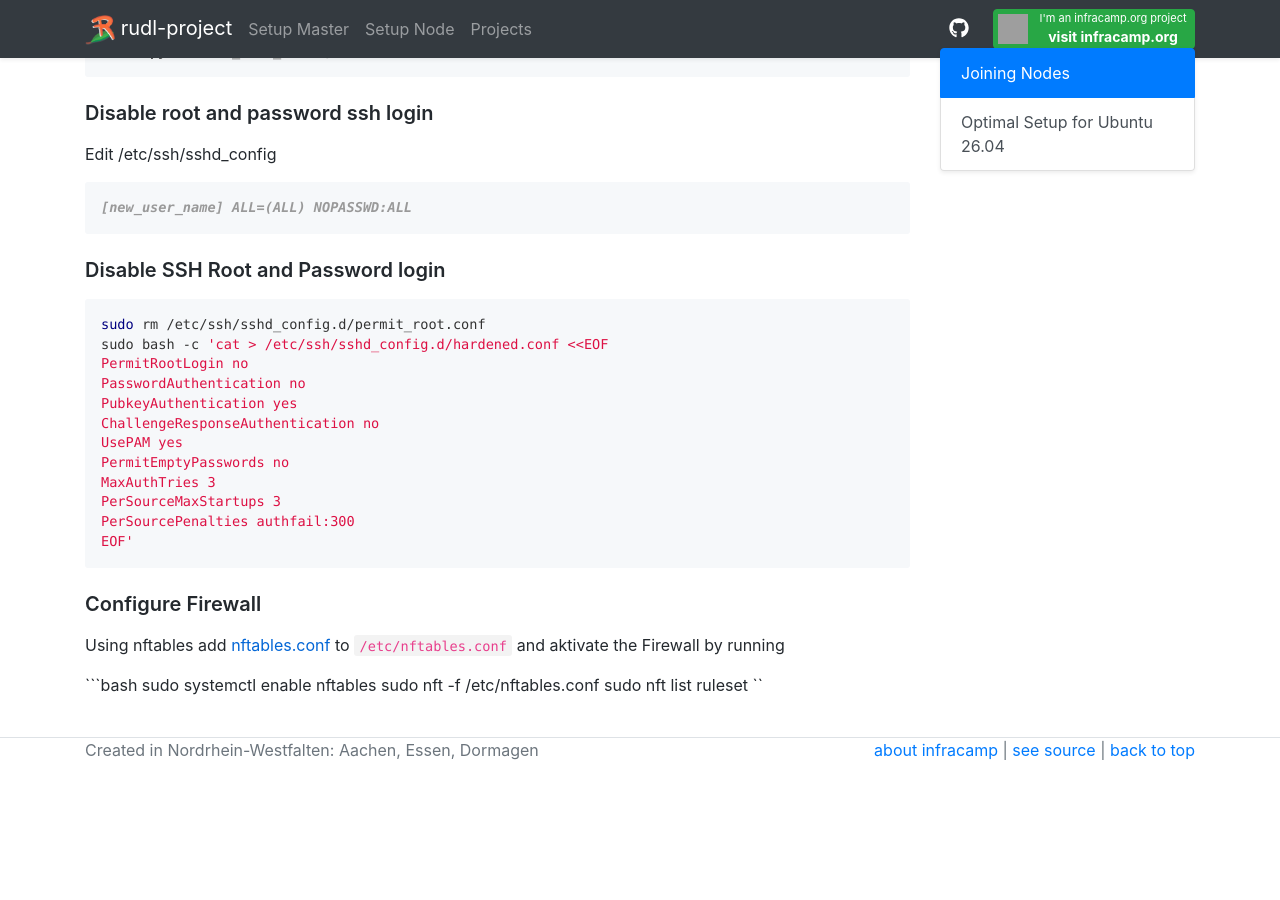
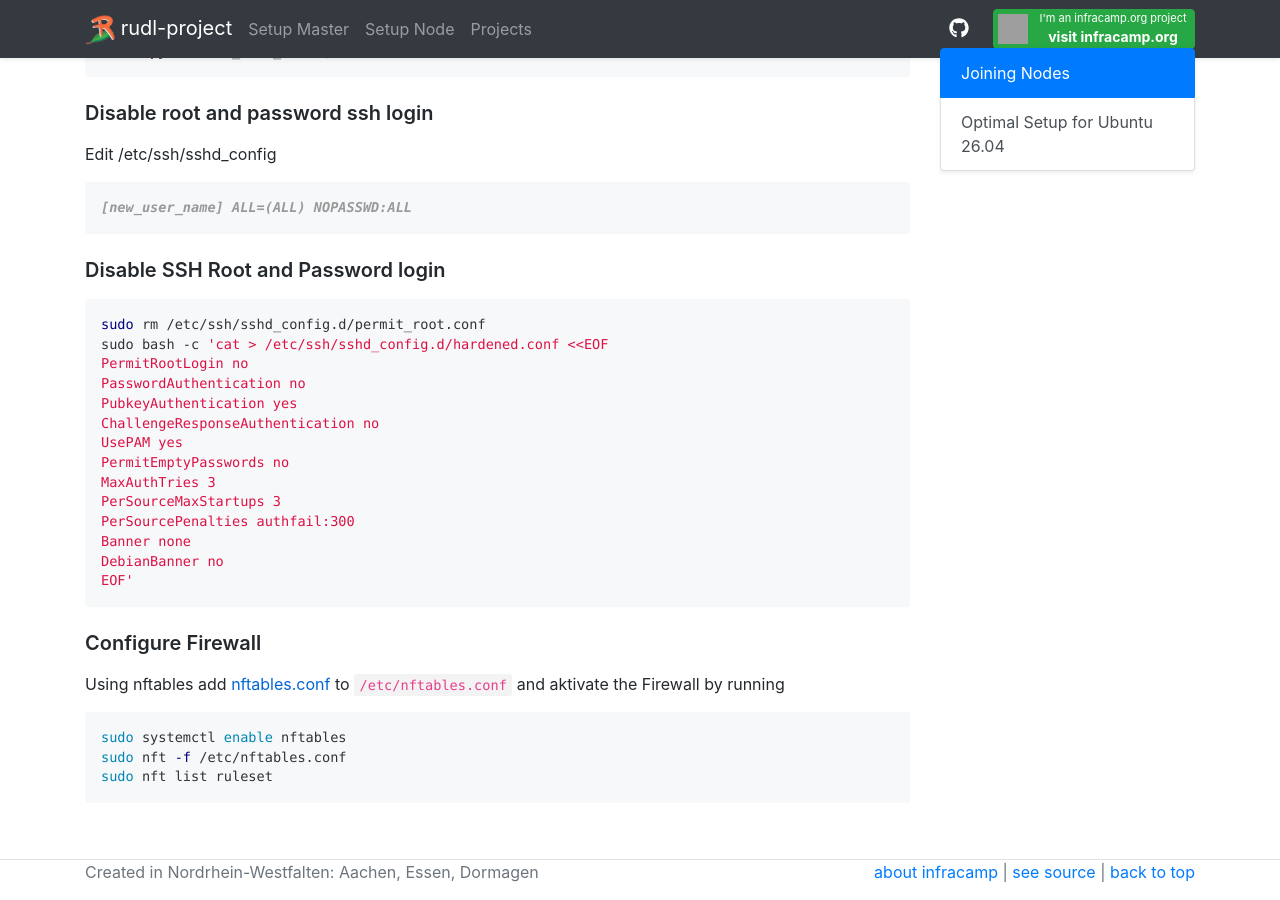
Before and after one commit to rudl-project/rudl.infracamp.org, a Jekyll site: the page built from docs/setup/node/index.md, in a window 1280 px wide and 900 px high, scrolled down 1304 px. Built offline with Jekyll 4.4.1, drawn with Linux system fonts in a browser that asks for light colours; nearby versions of some CDN libraries; before the commit the page ends 2082 px from its top, so only the background shows below that; some of the changed text lies outside the part shown; grey boxes are pictures that could not be loaded.

Commit message:
Update index.md

````diff
--- a/docs/setup/node/index.md
+++ b/docs/setup/node/index.md
@@ -90,6 +90,8 @@ PermitEmptyPasswords no
 MaxAuthTries 3
 PerSourceMaxStartups 3
 PerSourcePenalties authfail:300
+Banner none
+DebianBanner no
 EOF'
 ```
 
@@ -104,4 +106,4 @@ the Firewall by running
 sudo systemctl enable nftables
 sudo nft -f /etc/nftables.conf
 sudo nft list ruleset
-``
+```
````
Also changed, not shown: other parts of docs/setup/node/index.md (+1 -1 lines).
